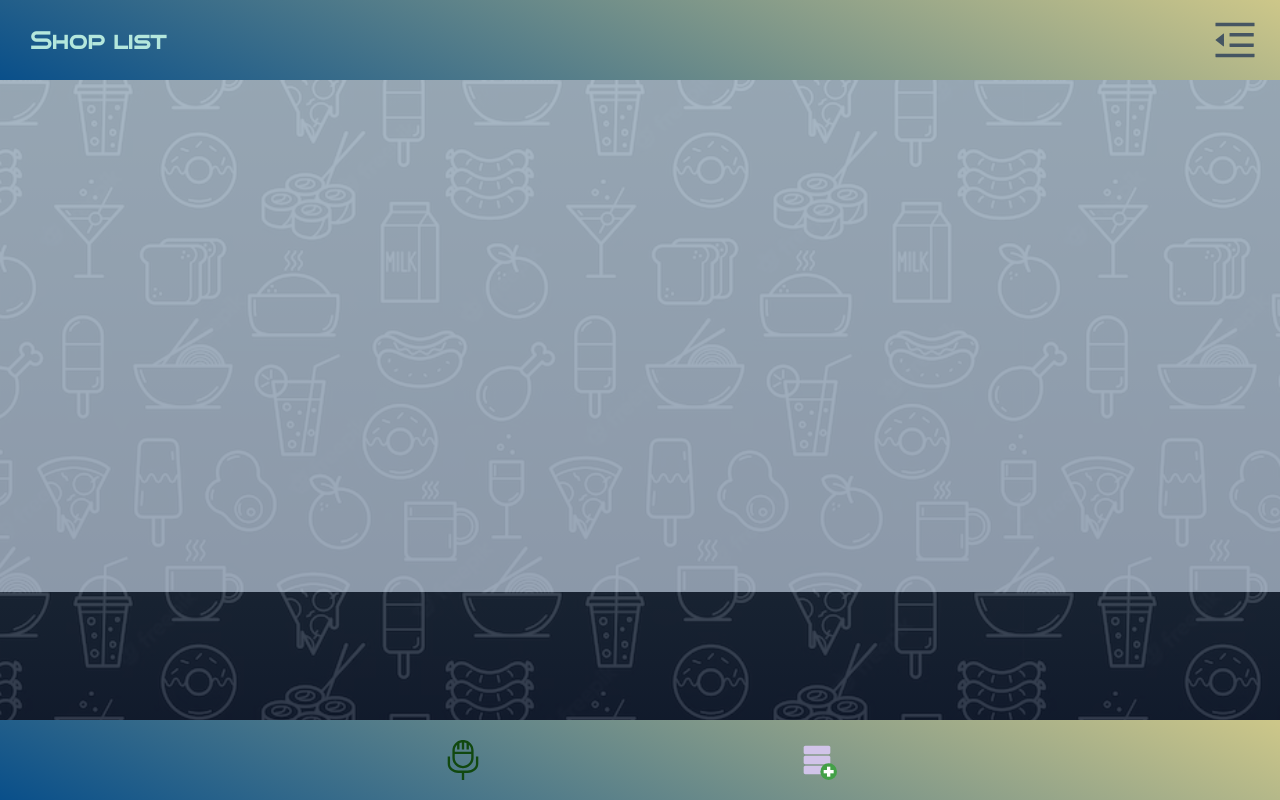
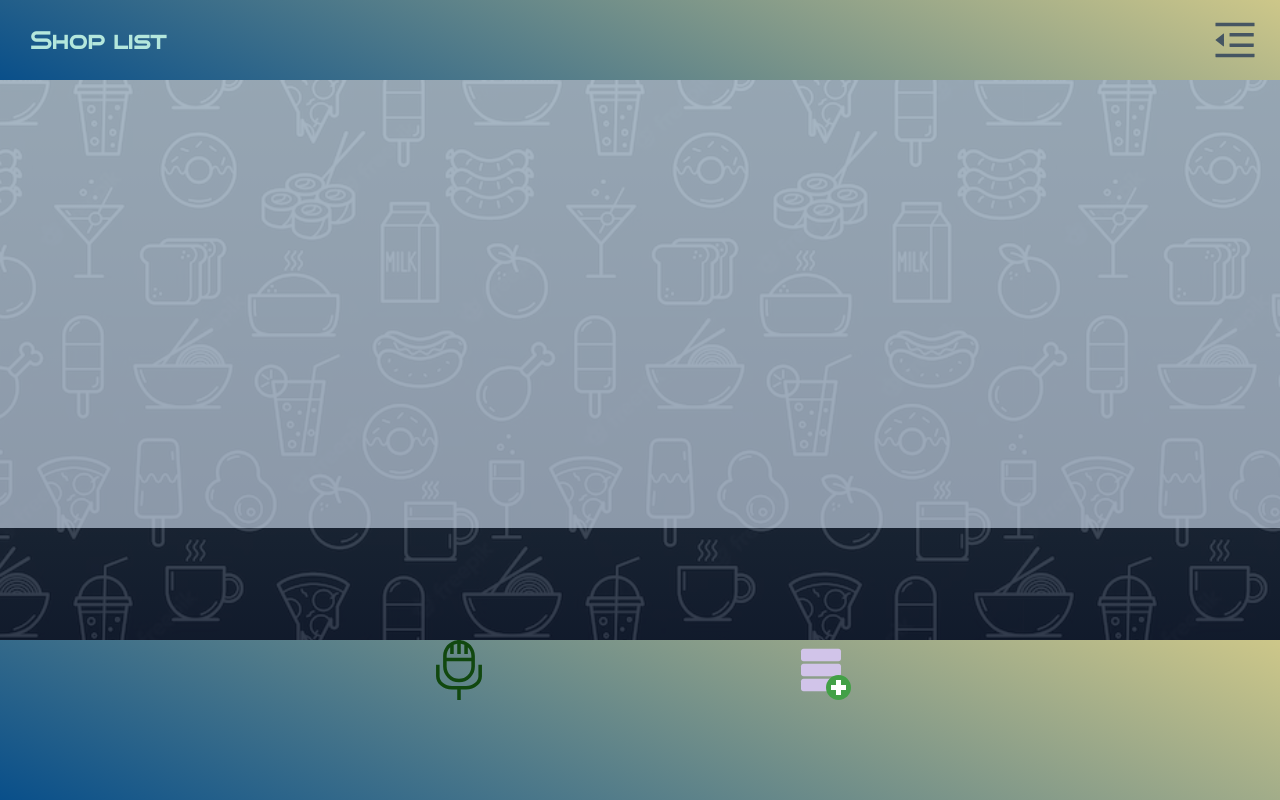
Before and after one commit to YehorSaz/shop-list-v2.1, a React (Create React App) app: page / in a window 1280 px wide. Built offline with nearby package versions, Linux system fonts and the light colour scheme.

Commit message:
commit 4

```diff
--- a/src/App.css
+++ b/src/App.css
@@ -97,7 +97,7 @@ body {
 
 .Footer {
     width: 100%;
-    height: 10vh;
+    height: 20vh;
     background: linear-gradient(24deg, #094F8A 0%, #CDC789 100%);
     display: flex;
 }
@@ -145,7 +145,7 @@ body {
 }
 
 .icon__add {
-    margin: auto;
+    margin: auto auto 25% auto;
     color: #11480f;
 }
 .icon__close {
@@ -160,7 +160,7 @@ body {
     width: 50%;
     height: 6vh;
     position: absolute;
-    bottom: 48%;
+    bottom: 45%;
     left: 25%;
     border: none;
     border-radius: 10px;
@@ -203,7 +203,7 @@ body {
     width: 6vh;
     height: 6vh;
     position: absolute;
-    bottom: 48%;
+    bottom: 45%;
     left: 80%;
     border: none;
     border-radius: 25px;
--- a/src/components/Footer/Footer.js
+++ b/src/components/Footer/Footer.js
@@ -87,7 +87,7 @@ const Footer = () => {
             </button>
 
 
-            <IconContext.Provider value={{className: 'icon__add', size: 40}}>
+            <IconContext.Provider value={{className: 'icon__add', size: 60}}>
 
                 <TfiMicrophone
                     onTouchStart={() => {
--- a/src/index.css
+++ b/src/index.css
@@ -1,5 +1,5 @@
 html,
 body {
-    height: 100%;
+    height: 90vh;
 
 }
```
